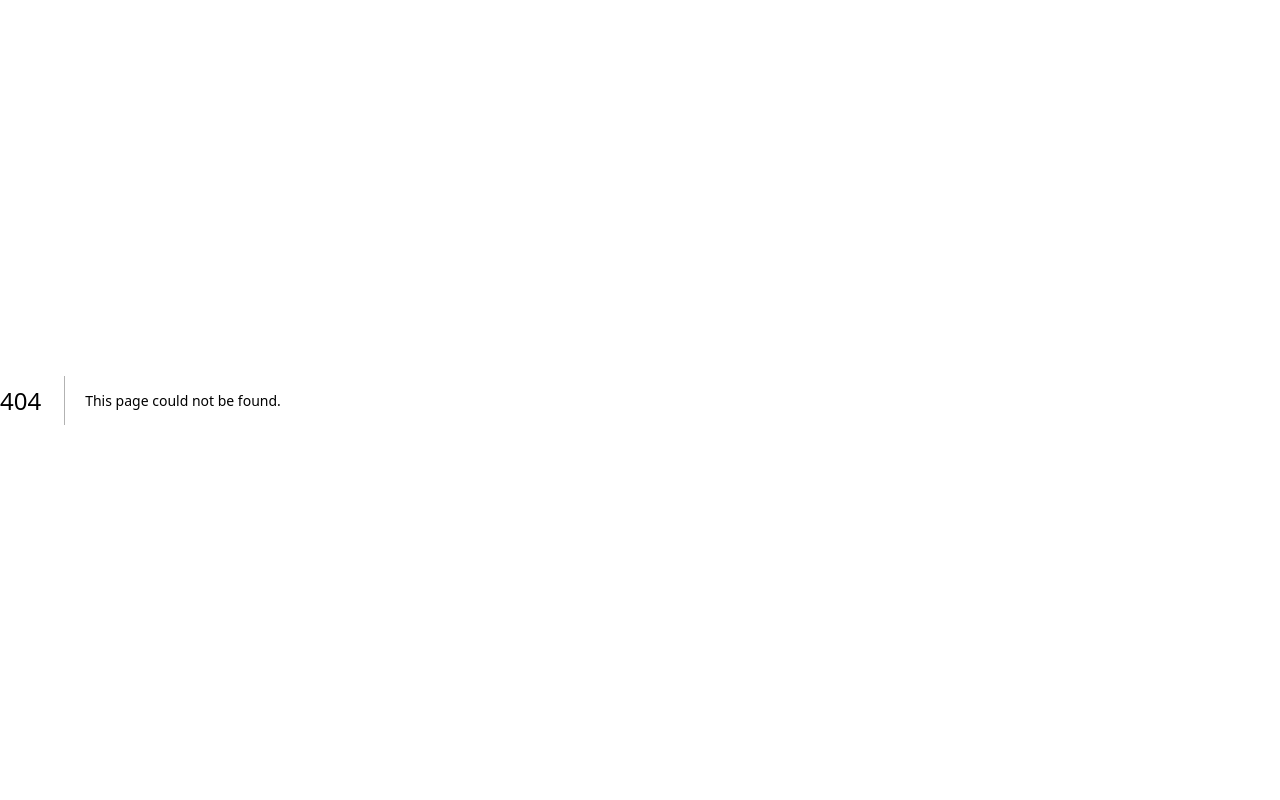
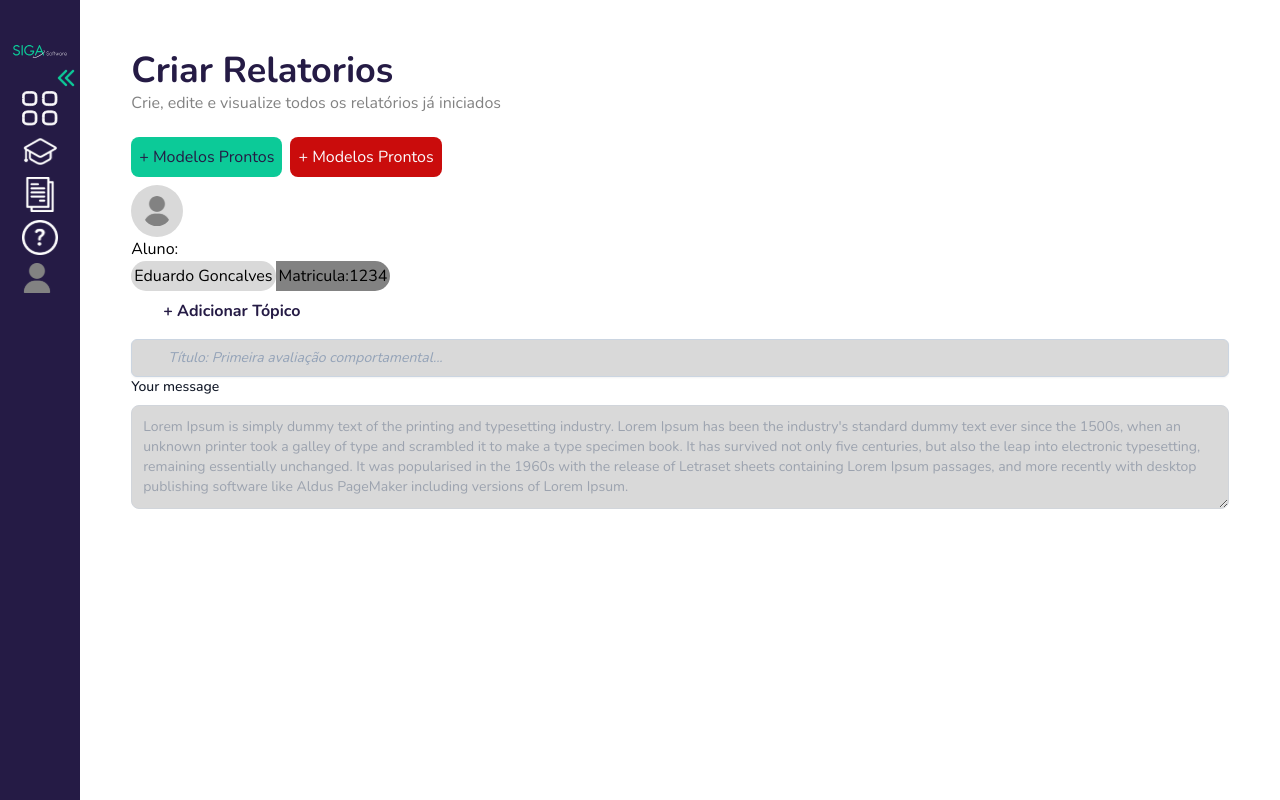
Before and after one commit to eduardoGDM/SIGA, a Next.js app: page /cadastroRelatorios in a window 1280 px wide. Before the commit this address had no page. Built offline with nearby package versions, Linux system fonts and the light colour scheme.

Commit message:
Cadastro,listage de alunos finalizada,comecando relatorio

```diff
--- a/src/app/(auth)/alunos/page.js
+++ b/src/app/(auth)/alunos/page.js
@@ -1,36 +1,20 @@
 "use client";
+import { database } from "@/app/services/firebase";
 import Link from "next/link";
 import { Fragment, useEffect, useState } from "react";
-import { database } from "../../services/firebase";
 
 export default function Aluno() {
 	const [dados, setDados] = useState([]);
-	console.log(dados);
+
+	console.log("useState objeto", dados);
 	useEffect(() => {
 		const ref = database.ref("aluno");
 		ref.on("value", function (snapshot) {
-			setDados(snapshot.val());
+			const dadosArray = Object.values(snapshot.val());
+			setDados(dadosArray);
 		});
-	}, [database]);
+	}, []);
 
-	const x = [
-		{
-			nome: "Eduardo",
-			serie: "5 serie/manhã",
-			telefone: "(42)99952-8965",
-			nascimento: "14/03/2006",
-			icon: "edit",
-			icon2: "relatorio",
-		},
-		{
-			nome: "JUJU",
-			serie: "5 serie/manhã",
-			telefone: "(42)99952-0000",
-			nascimento: "14/03/2003",
-			icon: "edit",
-			icon2: "relatorio",
-		},
-	];
 	return (
 		<Fragment>
 			<div className="p-[4%] w-screen">
@@ -56,16 +40,30 @@ export default function Aluno() {
 							placeholder="Pesquisar aluno..."></input>
 					</div>
 				</div>
+
 				<div>
-					<ul className="">
-						<div className=" text-[#FBFAFC] grid grid-cols-6 gap-x-[20%] border rounded-t-lg bg-[#251B45] px-[1%] ">
-							<span>Nome</span>
-							<span>Série/Turno</span>
-							<span>Telefone</span>
-							<span>Nascimento</span>
-						</div>
-						<div></div>
-					</ul>
+					<table className="table-auto w-full">
+						<thead>
+							<tr className=" grid grid-cols-8  gap-x-[17%] bg-[#251B45] text-[#FBFAFC]  ">
+								<th className="">Nome</th>
+								<th>Série/Turno</th>
+								<th>Telefone</th>
+								<th className="">Nascimento</th>
+							</tr>
+						</thead>
+						<tbody className="bg-[#0CCA98] ">
+							{dados.map((aluno) => (
+								<tr className=" grid grid-cols-6 border-b-4" key={aluno.id}>
+									<td className="">{aluno.nome}</td>
+									<td>{aluno.turno}</td>
+									<td>{aluno.telefone}</td>
+									<td>{aluno.nascimento}</td>
+									<img className="bg-blue cursor-pointer" src="edit.svg"></img>
+									<img className="cursor-pointer " src="docs.svg"></img>
+								</tr>
+							))}
+						</tbody>
+					</table>
 				</div>
 			</div>
 		</Fragment>
--- /dev/null
+++ b/src/app/(auth)/cadastroRelatorios/page.js
@@ -0,0 +1,88 @@
+"use client";
+import Link from "next/link";
+
+// const [topico, setTopico] = useState("");
+// const [titulo, setTitulo] = useState("");
+
+// function gravar(event) {
+// 	const ref = database.ref("topico");
+
+// 	event.preventDefault();
+// 	const dados = {
+// 		titulo,
+// 		topico
+
+// 	}
+// 	};
+
+export default function cadastroRelatorios() {
+	return (
+		<div className="p-[4%] w-screen">
+			<div className="">
+				<h1 className="text-[#251B45] font-bold text-4xl whitespace-nowrap ">
+					Criar Relatorios
+				</h1>
+				<span className="text-[#828282] whitespace-nowrap">
+					Crie, edite e visualize todos os relatórios já iniciados
+				</span>
+				<div className="py-[2%]">
+					<Link href="/cadastroRelatorios">
+						<button
+							type="button"
+							className="text-[#251B45] bg-[#0CCA98] rounded-lg text-1xl px-2 py-2 text-center inline-flex items-center mr-2 mb-2">
+							+ Modelos Prontos
+						</button>
+					</Link>
+					<Link href="/cadastroRelatorios">
+						<button
+							type="button"
+							className="text-[#FBFAFC] bg-[#CA0C0C] rounded-lg text-1xl px-2 py-2 text-center inline-flex items-center mr-2 mb-2">
+							+ Modelos Prontos
+						</button>
+					</Link>
+					<div>
+						<img
+							className="bg-[#D9D9D9] rounded-full p-[1%]"
+							src="bonequinho.svg"></img>
+
+						<span>Aluno:</span>
+						<div className="flex">
+							<span className="bg-[#D9D9D9] rounded-full p-[3px]">
+								Eduardo Goncalves
+							</span>
+							<span className="bg-[#828282] rounded-r-full p-[3px]">
+								Matricula:1234
+							</span>
+						</div>
+						<button
+							type="button"
+							className="text-[#251B45] font-bold  rounded-lg text-1xl  py-2 text-center inline-flex items-center  mb-2">
+							<img className="w-6 h-6 mr-2" src="update-icon.svg" />+ Adicionar
+							Tópico
+						</button>
+
+						{/* Topicos começa aqui */}
+						<div>
+							<input
+								className=" placeholder:italic placeholder:text-slate-400 block bg-[#D9D9D9] w-full border border-slate-300 border-b-1 rounded-md py-2 pl-9 pr-3 shadow-sm focus:outline-none focus:border-sky-500 focus:ring-sky-500 focus:ring-1 sm:text-sm"
+								placeholder="Título: Primeira avaliação comportamental..."
+								type="text"
+								name="search"></input>
+
+							<label
+								for="message"
+								class="block mb-2 text-sm font-medium text-gray-900 dark:text-white">
+								Your message
+							</label>
+							<textarea
+								id="message"
+								rows="4"
+								className="block p-[1%] w-full text-sm text-[#828282] rounded-lg border border-gray-300 focus:ring-blue-500 focus:border-blue-500 bg-[#D9D9D9] dark:border-gray-600 dark:placeholder-gray-400  dark:focus:ring-blue-500 dark:focus:border-blue-500"
+								placeholder="Lorem Ipsum is simply dummy text of the printing and typesetting industry. Lorem Ipsum has been the industry's standard dummy text ever since the 1500s, when an unknown printer took a galley of type and scrambled it to make a type specimen book. It has survived not only five centuries, but also the leap into electronic typesetting, remaining essentially unchanged. It was popularised in the 1960s with the release of Letraset sheets containing Lorem Ipsum passages, and more recently with desktop publishing software like Aldus PageMaker including versions of Lorem Ipsum."></textarea>
+						</div>
+					</div>
+				</div>
+			</div>
+		</div>
+	);
+}
--- a/src/app/(auth)/criarRelatorio/page.js
+++ /dev/null
@@ -1,17 +0,0 @@
-export default function CriarRelatorio () {
-    return (
-        <div>
-             <h1 className="text-[#251B45]  text-3xl font-bold">Criar Relatórios</h1>
-        <div>
-             <img className="bg-[#D9D9D9] rounded-full p-[7%]" src="bonequinho.svg"/>
-             <div className="flex flex-col">
-             <span className="font-bold text-[#828282] rounded-">Aluno:</span>
-             <span className="bg-[#D9D9D9]">oi  </span>
-
-             </div>
-             </div>
-
-        </div>
-
-    )
-}
--- /dev/null
+++ b/src/app/(auth)/relatorios/page.js
@@ -0,0 +1,41 @@
+import Link from "next/link";
+
+export default function Relatorios() {
+	return (
+		<div className="p-[4%] w-screen">
+			<div className="">
+				<h1 className="text-[#251B45] font-bold text-4xl whitespace-nowrap ">
+					Gerenciamento De Relatórios
+				</h1>
+				<span className="text-[#828282] whitespace-nowrap">
+					Crie, edite e visualize todos os relatórios já iniciados
+				</span>
+				<div className="py-[2%]">
+					<Link href="/cadastroRelatorios">
+						<button
+							type="button"
+							className="text-[#251B45] bg-[#0CCA98] rounded-lg text-1xl px-2 py-2 text-center inline-flex items-center mr-2 mb-2">
+							+ Criar Relatório
+						</button>
+					</Link>
+					<input
+						type="text"
+						id="instituicao"
+						className=" text-center rounded-xl bg-gray-50 border border-gray-300 text-gray-900 text-sm  focus:ring-blue-500 focus:border-blue-500 block px-[5%] py-[1%] mt-[2%]"
+						placeholder="Pesquisar aluno..."></input>
+				</div>
+				<div>
+					<ul className="">
+						<div className=" text-[#FBFAFC] grid grid-cols-6 gap-x-[20%] border rounded-t-lg bg-[#251B45] px-[1%] ">
+							<span>Nome do Aluno</span>
+							<span>Data de criação</span>
+							<span>Pedagogo Responsável</span>
+							<span>Situação</span>
+						</div>
+						<div></div>
+					</ul>
+				</div>
+			</div>
+		</div>
+	);
+}
--- a/src/app/(auth)/sideBar/page.js
+++ b/src/app/(auth)/sideBar/page.js
@@ -6,8 +6,8 @@ export default function sideBar() {
 	const Menu = [
 		{ title: "Dashboard", src: "quadradino", link: "/general" },
 		{ title: "Gerenciar Alunos", src: "chapeuzinho", link: "/alunos" },
-		{ title: "Gerenciar Relatórios", src: "/", link: "criarRelatorio" },
-		{ title: "FAQ", src: "question", link: "/faq" },
+		{ title: "Gerenciar Relatórios", src: "docs", link: "relatorios" },
+		{ title: "FAQ", src: "question", link: "faq" },
 		{ user: "Juliano Lavandoski", src: "bonequinho" },
 	];
 
@@ -25,7 +25,7 @@ export default function sideBar() {
 					<img
 						onClick={() => setOpen(!open)}
 						src="next.svg"
-						className={`absolute cursor-pointer right-3 top-[8%] w-7 ${
+						className={`absolute cursor-pointer right-0 top-[8%] w-7 ${
 							!open && "rotate-180"
 						}`}
 					/>
```
Also changed, not shown: public/docs.svg (added).
